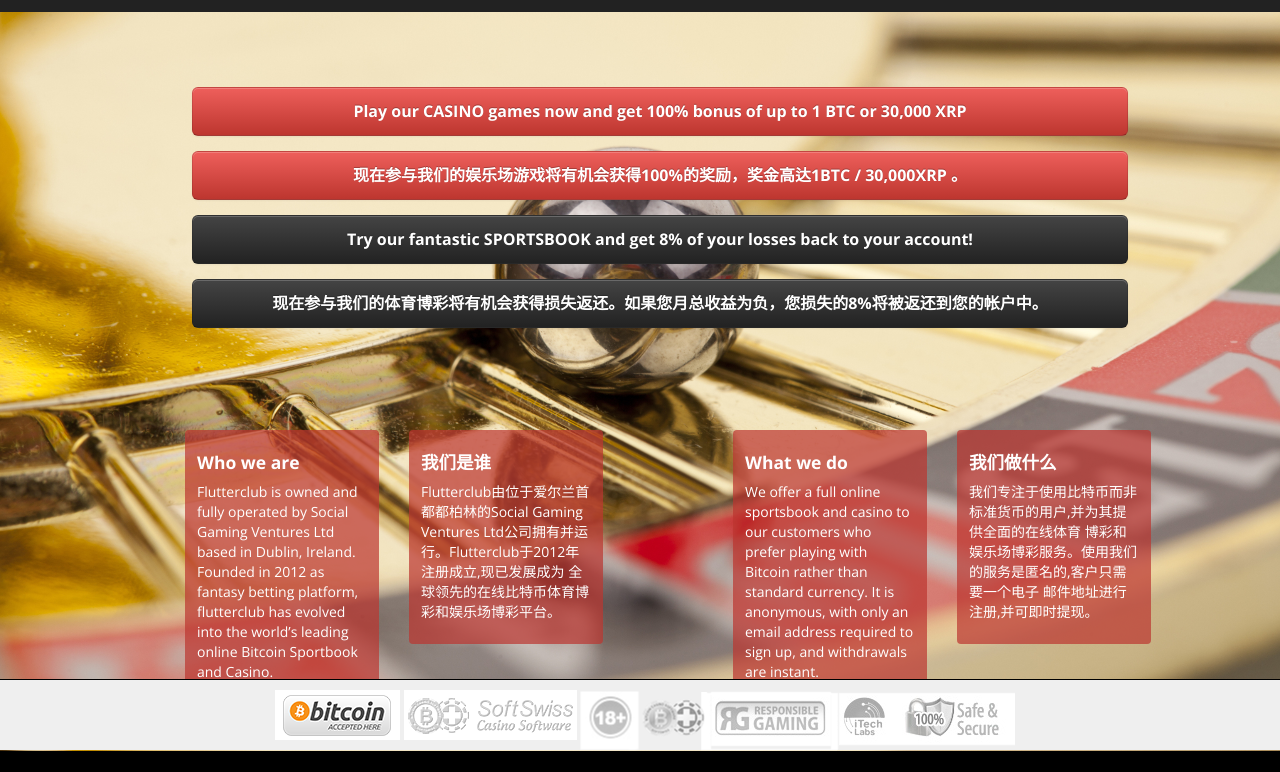
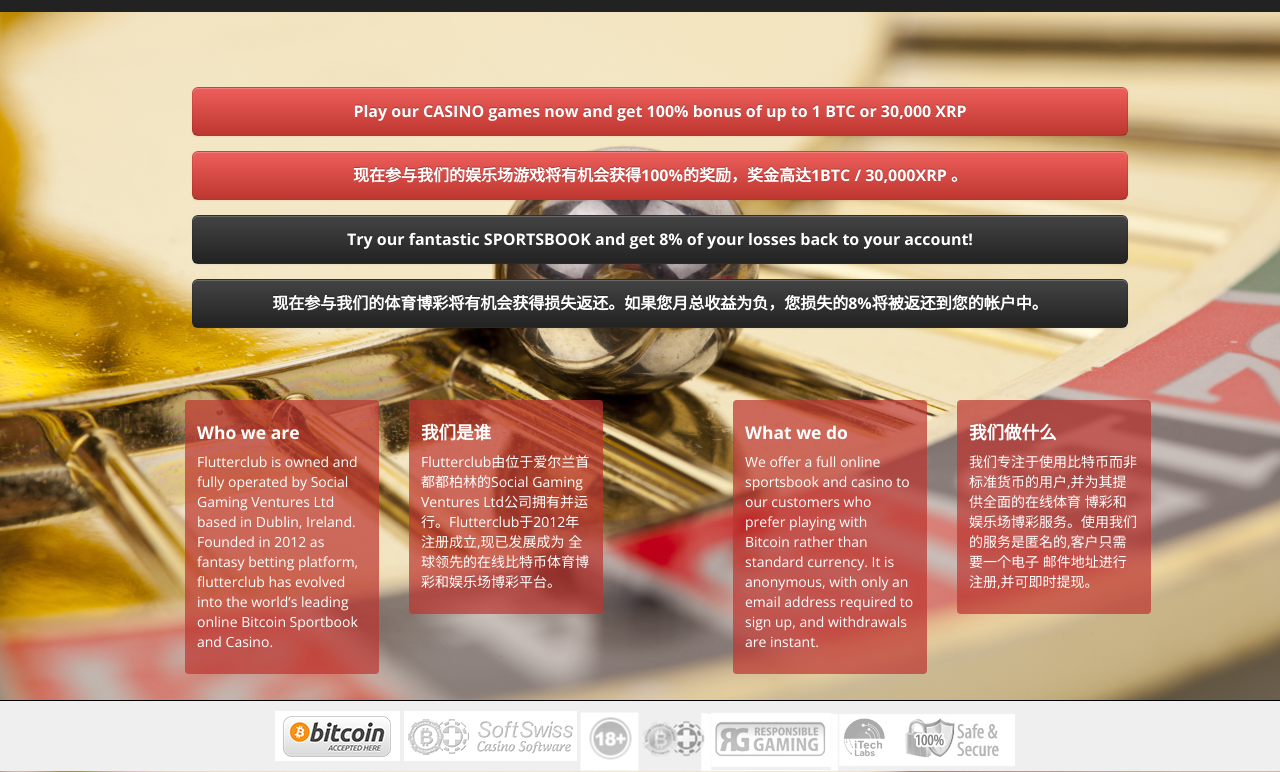
Before and after one commit to emkorybski/fc-landing, a plain HTML site: page index.html in a window 1280 px wide. Shown: the part 100-872 px from the top of the page. Before the commit the page ends 851 px from the top, so only its background shows below. Drawn offline with nearby package versions, Linux system fonts and the light colour scheme; a web font is replaced by a local one.

```diff
--- a/overrides.css
+++ b/overrides.css
@@ -51,7 +51,7 @@ body {
 	min-height: 350px;
 	background: transparent;
     position: absolute;
-    top:500px;
+    top:470px;
     bottom: 0;
     width: 100%;
 }
@@ -76,7 +76,7 @@ body {
     padding-top: 10px;
     position: absolute;
     left: 0;
-    bottom: 0;
+    margin-top: 300px;
     color: #ececec;
     text-align: center;
     width: 100%;
```
